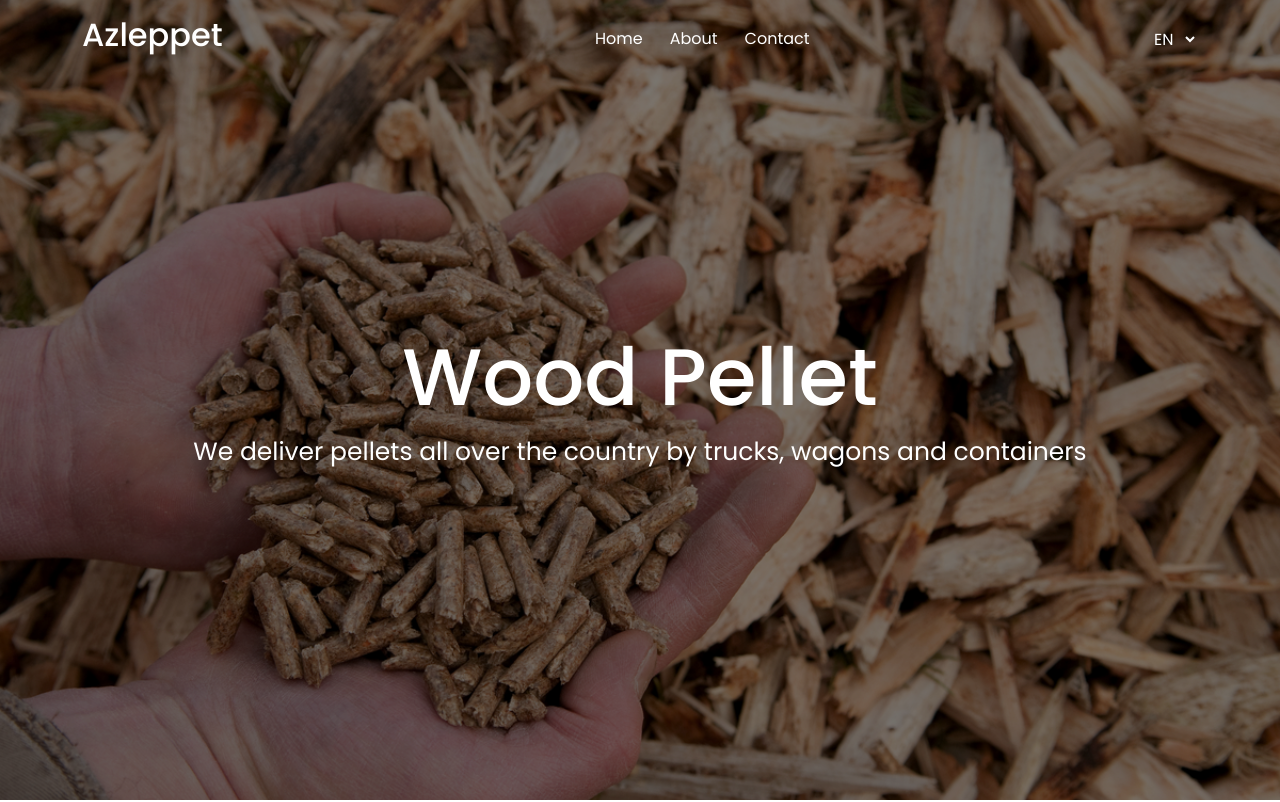
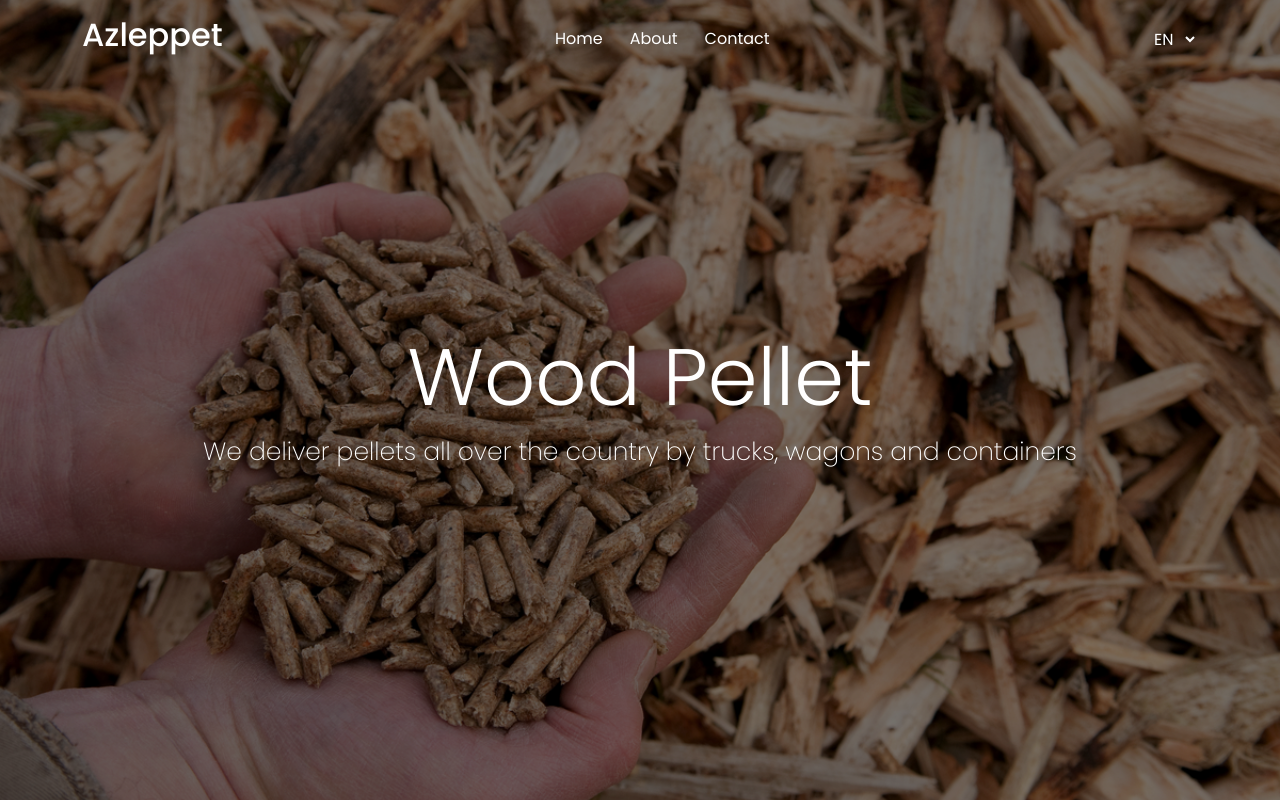
Before and after one commit to Anrsgrl/azpellet, a React (Create React App) app: page / in a window 1280 px wide. Shown: the top 802 px of the page. Built offline with nearby package versions, Linux system fonts and the light colour scheme.

Commit message:
Header and hero fix

```diff
--- a/src/components/Header/Header.jsx
+++ b/src/components/Header/Header.jsx
@@ -7,7 +7,7 @@ const Header = () => {
             <div className="container">
                 <div className="header-content">
                     <h2>Azleppet</h2>
-                    <ul>
+                    <ul className='p-0 pe-5'>
                         <li><button className='clean-button'>Home</button></li>
                         <li><button className='clean-button'>About</button></li>
                         <li><button className='clean-button'>Contact</button></li>
--- a/src/pages/Home/components/Hero.scss
+++ b/src/pages/Home/components/Hero.scss
@@ -23,10 +23,13 @@
 
         h1 {
             font-size: 80px;
+            font-weight: 300;
         }
 
         p {
             font-size: 25px;
+            max-width: 80%;
+            font-weight: 200;
         }
     }
 }
```
